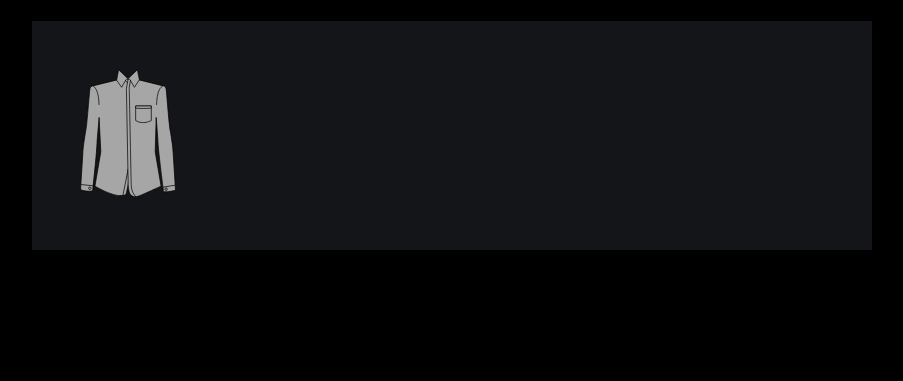
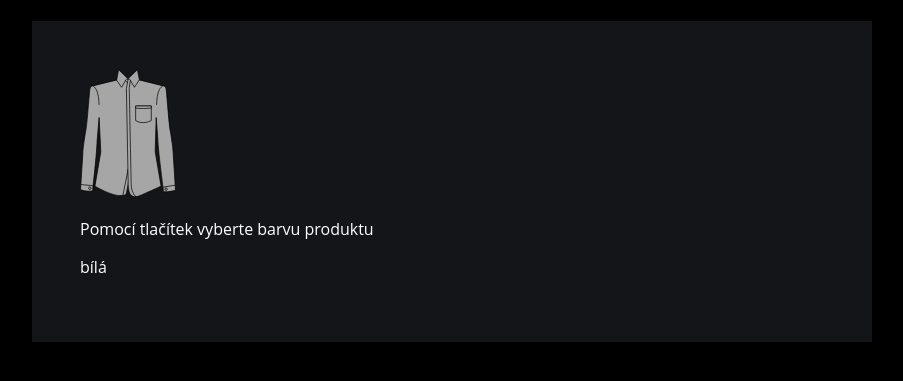
Before and after one commit to daniela-pech/cviceni-panske-obleky, a plain HTML site: page index.html in a window 1280 px wide. Shown: the part 267-648 px from the top of the page, without its empty margins (188-1091 px from the left). Drawn offline with Linux system fonts and the light colour scheme; a web font is replaced by a local one.

Commit message:
HTML pro výběr barvy

```diff
--- a/index.html
+++ b/index.html
@@ -61,6 +61,13 @@
         />
       </svg>
       <div class="product__colors"></div>
+          <p>Pomocí tlačítek vyberte barvu produktu</p>
+    <div class="colors">
+      <div class="color">
+        <div class="color-box"></div>
+        <p class="color__name">bílá</p>
+      </div>
+    </div>
     </div>
   </body>
 </html>
```
